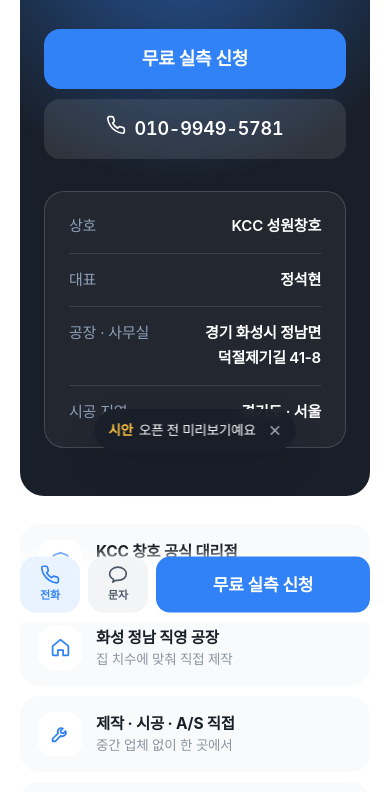
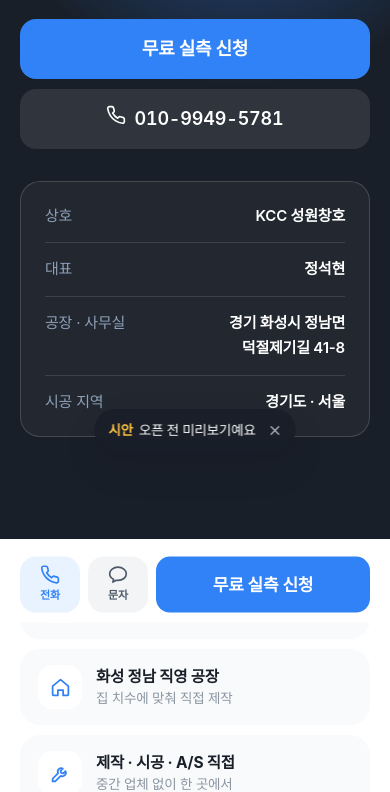
Before and after one commit to tayaoong/sungwon-toss, a plain HTML site: page index.html in a window 390 px wide. Shown: the part 305-1097 px from the top of the page. Drawn offline with Linux system fonts and the light colour scheme; a web font is replaced by a local one.

Commit message:
첫 화면 견적 안내 띠를 화면 가득 차게, 작은 휴대폰 바닥글 넘침 수정
Co-Authored-By: Claude Opus 5.5 <noreply@anthropic.com>

```diff
--- a/assets/css/brand.css
+++ b/assets/css/brand.css
@@ -68,3 +68,6 @@
 .login-logo .logo-img { height: 36px; margin: 0 auto; }
 .login-logo { width: auto; height: auto; }
 .login-logo .logo-img { margin: 0; }
+
+/* 작은 휴대폰: 바닥글 주소가 옆으로 넘치지 않게 */
+@media (max-width: 480px) { .footer .biz span { white-space: normal; word-break: keep-all; } }
--- a/assets/css/home.css
+++ b/assets/css/home.css
@@ -229,9 +229,20 @@
 @media (max-width: 559px) { .kcc-grid.five { grid-template-columns: 1fr; } .kcc-grid.five .kcc-item { padding-left: 0; border-left: 0; } }
 
 /* 첫 화면 = 견적 안내 띠 */
-.hero-band .cta-band { min-height: min(560px, calc(100svh - var(--header-h) - 190px)); align-content: center; }
+.hero.hero-band { padding-top: var(--header-h); }
+.hero-band > .wrap:first-child { max-width: none; padding: 0; }
+.hero-band .cta-band {
+  min-height: calc(100svh - var(--header-h)); align-content: center; border-radius: 0;
+  padding: clamp(56px, 8vh, 96px) max(var(--gutter), calc((100vw - var(--wrap)) / 2));
+}
+.hero-band .cta-band .glow { width: 820px; height: 820px; right: -160px; top: -220px; }
+.hero-band .trust { margin-top: 24px; }
+@media (max-width: 767px) {
+  .hero-band .cta-band { padding: 48px var(--gutter); min-height: calc(100svh - var(--header-h)); }
+  .hero-band .cta-band .glow { width: 520px; height: 520px; }
+  .hero-band .end-info dd { text-wrap: balance; word-break: keep-all; }
+}
 .hero-band .cta-band .title { font-size: clamp(36px, 5.2vw, 62px); line-height: 1.22; letter-spacing: -.035em; }
-.hero-band .trust { margin-top: 28px; }
 
 /* 하는 일 타일 4개: 4번째(방충망)가 아래 두 칸을 채워요 */
 @media (min-width: 900px) { .svc-tile:nth-child(4):last-child { grid-column: 2 / span 2; } }
```
